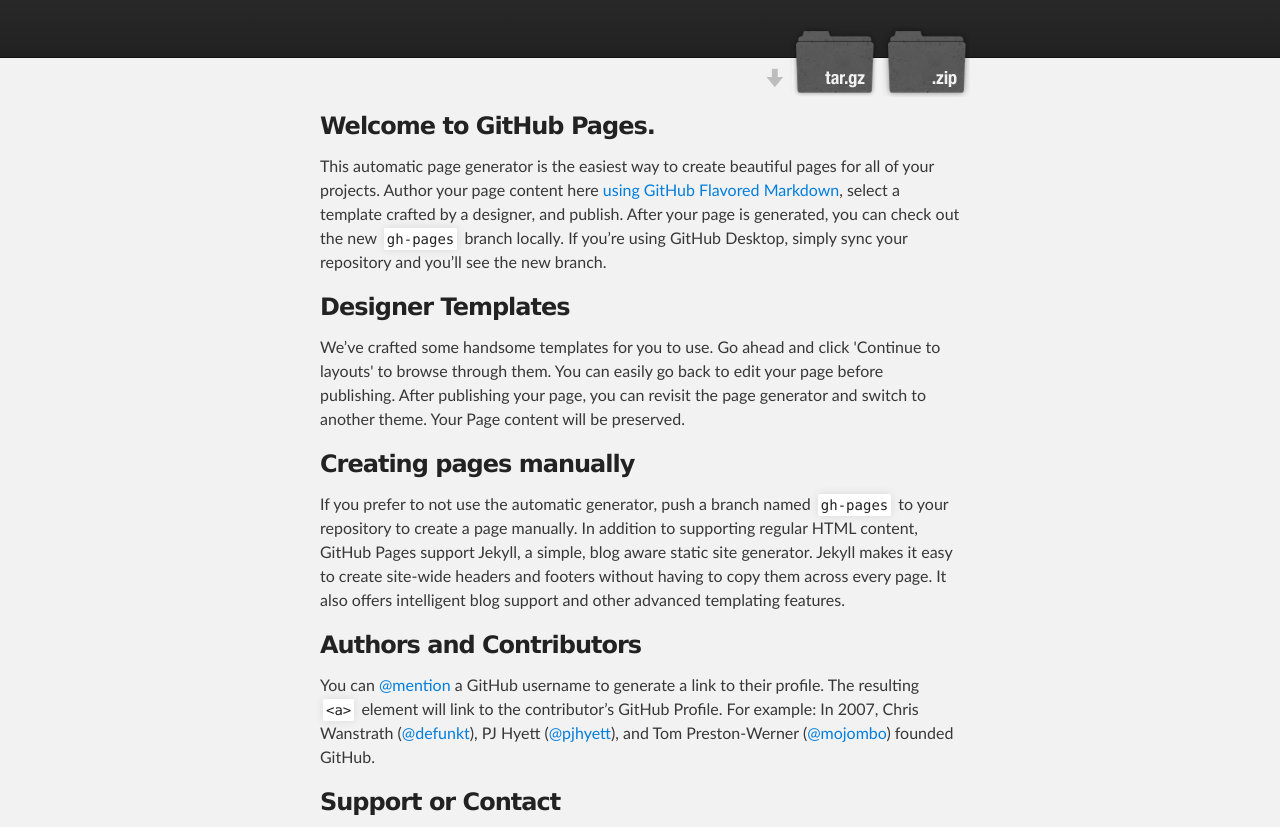
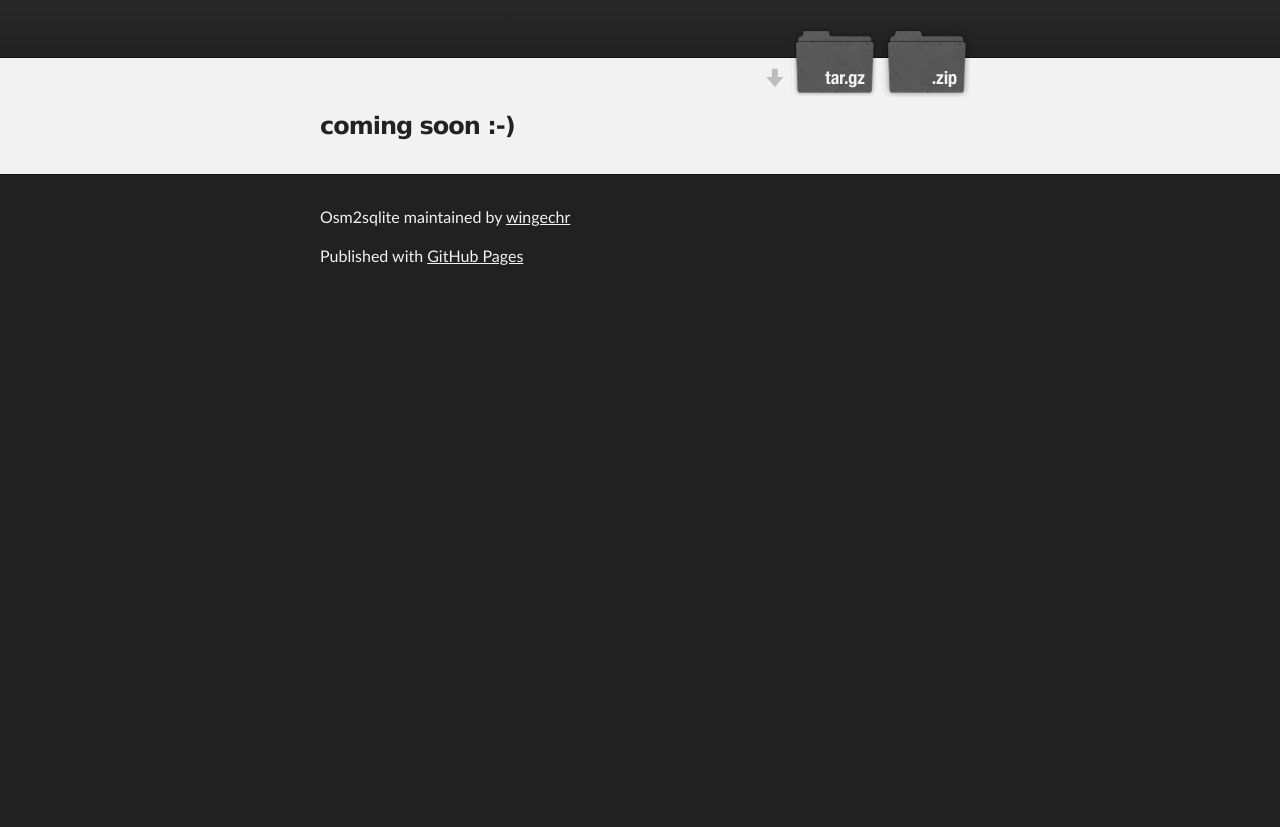
Before and after one commit to wingechr/osm2sqlite, a plain HTML site: page index.html in a window 1280 px wide. Shown: the part 116-943 px from the top of the page. After the commit the page ends 800 px from the top, so only its background shows below. Drawn offline with Linux system fonts and the light colour scheme.

```diff
--- a/index.html
+++ b/index.html
@@ -32,29 +32,7 @@
     <div id="main_content_wrap" class="outer">
       <section id="main_content" class="inner">
         <h3>
-<a id="welcome-to-github-pages" class="anchor" href="#welcome-to-github-pages" aria-hidden="true"><span class="octicon octicon-link"></span></a>Welcome to GitHub Pages.</h3>
-
-<p>This automatic page generator is the easiest way to create beautiful pages for all of your projects. Author your page content here <a href="https://guides.github.com/features/mastering-markdown/">using GitHub Flavored Markdown</a>, select a template crafted by a designer, and publish. After your page is generated, you can check out the new <code>gh-pages</code> branch locally. If you’re using GitHub Desktop, simply sync your repository and you’ll see the new branch.</p>
-
-<h3>
-<a id="designer-templates" class="anchor" href="#designer-templates" aria-hidden="true"><span class="octicon octicon-link"></span></a>Designer Templates</h3>
-
-<p>We’ve crafted some handsome templates for you to use. Go ahead and click 'Continue to layouts' to browse through them. You can easily go back to edit your page before publishing. After publishing your page, you can revisit the page generator and switch to another theme. Your Page content will be preserved.</p>
-
-<h3>
-<a id="creating-pages-manually" class="anchor" href="#creating-pages-manually" aria-hidden="true"><span class="octicon octicon-link"></span></a>Creating pages manually</h3>
-
-<p>If you prefer to not use the automatic generator, push a branch named <code>gh-pages</code> to your repository to create a page manually. In addition to supporting regular HTML content, GitHub Pages support Jekyll, a simple, blog aware static site generator. Jekyll makes it easy to create site-wide headers and footers without having to copy them across every page. It also offers intelligent blog support and other advanced templating features.</p>
-
-<h3>
-<a id="authors-and-contributors" class="anchor" href="#authors-and-contributors" aria-hidden="true"><span class="octicon octicon-link"></span></a>Authors and Contributors</h3>
-
-<p>You can <a href="https://github.com/blog/821" class="user-mention">@mention</a> a GitHub username to generate a link to their profile. The resulting <code>&lt;a&gt;</code> element will link to the contributor’s GitHub Profile. For example: In 2007, Chris Wanstrath (<a href="https://github.com/defunkt" class="user-mention">@defunkt</a>), PJ Hyett (<a href="https://github.com/pjhyett" class="user-mention">@pjhyett</a>), and Tom Preston-Werner (<a href="https://github.com/mojombo" class="user-mention">@mojombo</a>) founded GitHub.</p>
-
-<h3>
-<a id="support-or-contact" class="anchor" href="#support-or-contact" aria-hidden="true"><span class="octicon octicon-link"></span></a>Support or Contact</h3>
-
-<p>Having trouble with Pages? Check out our <a href="https://help.github.com/pages">documentation</a> or <a href="https://github.com/contact">contact support</a> and we’ll help you sort it out.</p>
+<a id="coming-soon--" class="anchor" href="#coming-soon--" aria-hidden="true"><span class="octicon octicon-link"></span></a>coming soon :-)</h3>
       </section>
     </div>
 
```
Also changed, not shown: params.json (+1 -1 lines).
